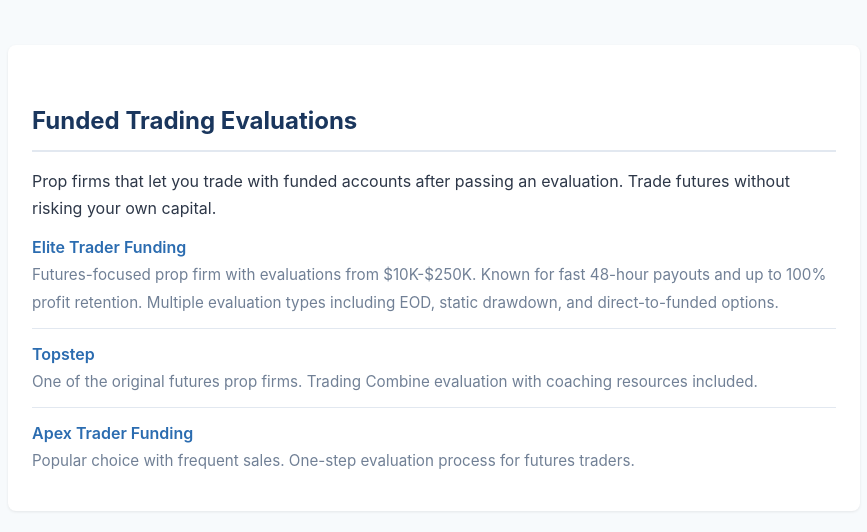
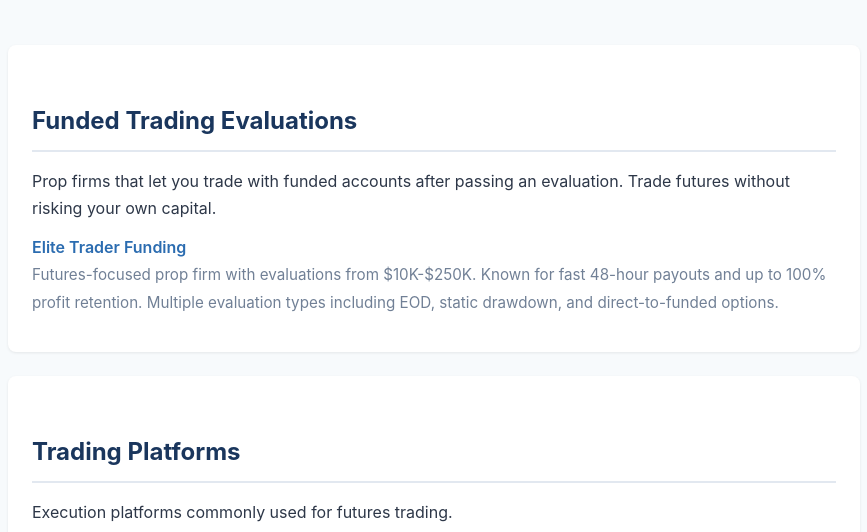
Before and after one commit to theprsi/futures-trading-resources, a plain HTML site: page index.html in a window 1280 px wide. Shown: the part 198-730 px from the top of the page, without its empty margins (206-1073 px from the left). Drawn offline with Linux system fonts and the light colour scheme.

Commit message:
Remove competitor links

```diff
--- a/index.html
+++ b/index.html
@@ -52,14 +52,7 @@
                     <a href="https://elitetraderfunding.com" class="resource-title">Elite Trader Funding</a>
                     <span class="resource-desc">Futures-focused prop firm with evaluations from $10K-$250K. Known for fast 48-hour payouts and up to 100% profit retention. Multiple evaluation types including EOD, static drawdown, and direct-to-funded options.</span>
                 </li>
-                <li>
-                    <a href="https://www.topstep.com" class="resource-title">Topstep</a>
-                    <span class="resource-desc">One of the original futures prop firms. Trading Combine evaluation with coaching resources included.</span>
-                </li>
-                <li>
-                    <a href="https://apextraderfunding.com" class="resource-title">Apex Trader Funding</a>
-                    <span class="resource-desc">Popular choice with frequent sales. One-step evaluation process for futures traders.</span>
-                </li>
+
             </ul>
         </section>
 
```
